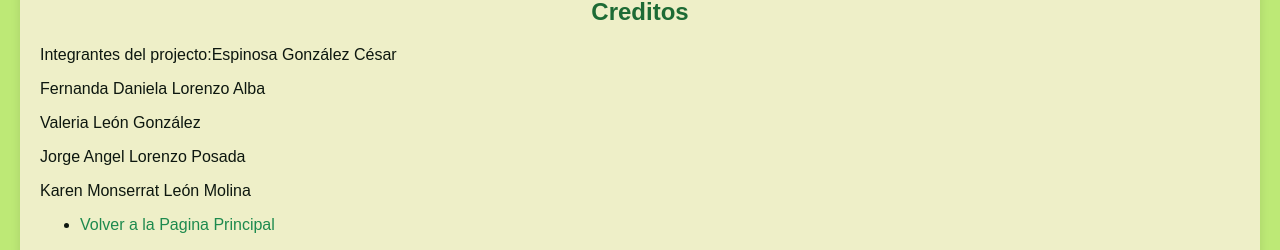
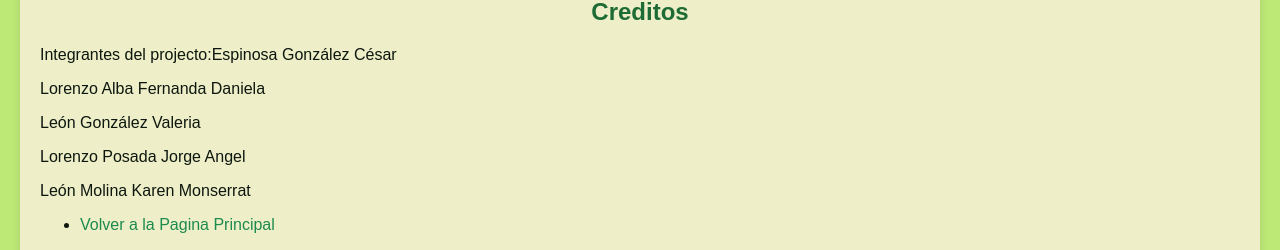
Before and after one commit to Moztazaz90/Bios, a plain HTML site: page index.html in a window 1280 px wide. Shown: the part 2918-3168 px from the top of the page. Drawn offline with Linux system fonts and the light colour scheme.

Commit message:
Add files via upload

```diff
--- a/index.html
+++ b/index.html
@@ -82,19 +82,13 @@
         <div style="width: 40% "  class="centered-img" ><div style="width: 100%;"><div style="position: relative; padding-bottom: 56.25%; padding-top: 0; height: 0;"><iframe title="OrganelosMemo" frameborder="0" width="1200" height="675" style="position: absolute; top: 0; left: 0; width: 100%; height: 100%;" src="https://view.genial.ly/652b0573bba50d00105b1dd4" type="text/html" allowscriptaccess="always" allowfullscreen="true" scrolling="yes" allownetworking="all"></iframe> </div> </div>
         <div style="width: 100%"  class="centered-img" ><div style="width: 100%;"><div style="position: relative; padding-bottom: 56.25%; padding-top: 0; height: 0;"><iframe title="QUIZ TRIVIAL II" frameborder="0" width="1200" height="675" style="position: absolute; top: 0; left: 0; width: 100%; height: 100%;" src="https://view.genial.ly/6526e31a8444700011a874ec" type="text/html" allowscriptaccess="always" allowfullscreen="true" scrolling="yes" allownetworking="all"></iframe> </div> </div>
     </section>
-
-
-
-
-
-
     <section id="creditos">
         <h2>Creditos</h2>
         <p>Integrantes del projecto:Espinosa González César</p>
-        <p>Fernanda Daniela Lorenzo Alba</p>
-        <p>Valeria León González</p>
-        <p> Jorge Angel Lorenzo Posada</p>
-        <p>Karen Monserrat León Molina</p>
+        <p>Lorenzo Alba Fernanda Daniela</p>
+        <p>León González Valeria</p>
+        <p>Lorenzo Posada Jorge Angel</p>
+        <p>León Molina Karen Monserrat</p>
 
 
         <nav>
```
